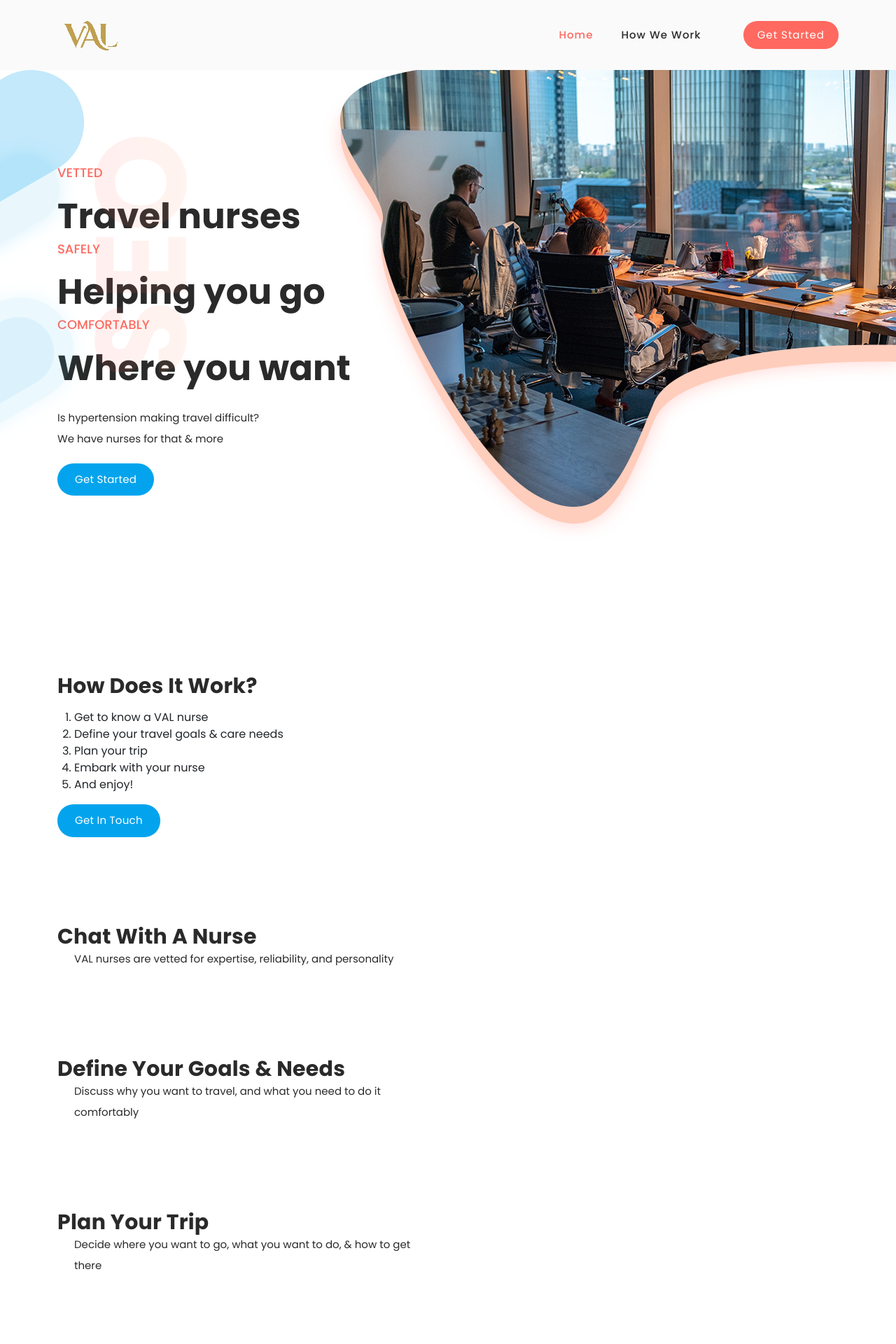
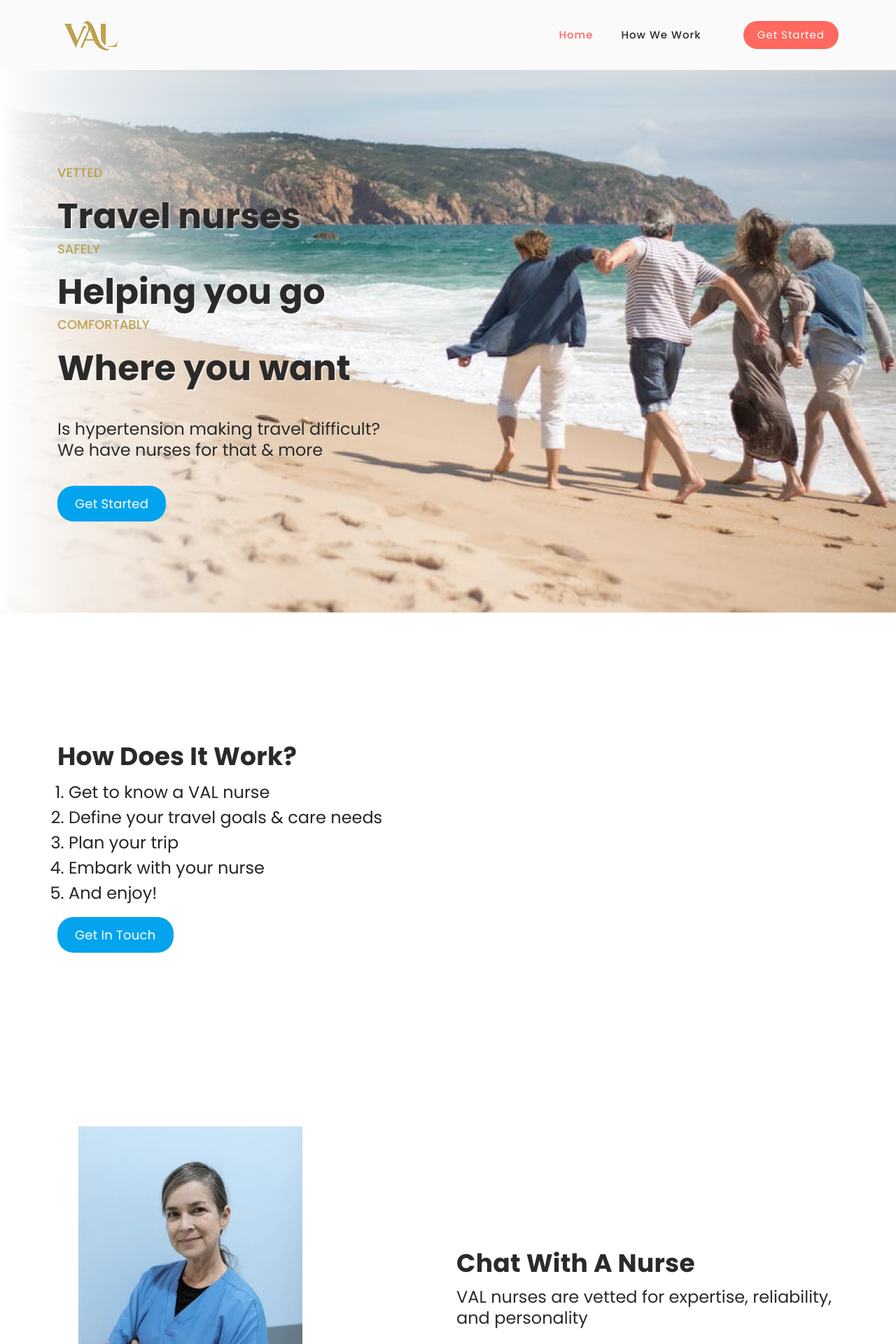
Before and after one commit to SabianF/VAL-landing-page, a PHP site: page / in a window 1280 px wide; the page is wider, and only the part inside the window is pictured. Shown: the top 1920 px of that part at 70% size. Run offline with PHP 8.4, Linux system fonts and the light colour scheme.

Commit message:
feat: updated images

```diff
--- a/assets/css/templatemo-onix-digital.css
+++ b/assets/css/templatemo-onix-digital.css
@@ -87,6 +87,10 @@ html[xmlns] .clearfix {
   height: 1%;
 }
 
+ul, ol {
+  font-size: 24px;
+}
+
 ul {
   padding: 0;
   margin: 0;
@@ -123,9 +127,12 @@ ul {
   margin-bottom: 0px;
 }
 
+
 p {
-  font-size: 15px;
+  font-size: 24px;
   line-height: 30px;
+  padding-top: 16px;
+  padding-bottom: 16px;
   color: #2a2a2a;
 }
 
@@ -176,7 +183,7 @@ body {
 }
 
 .section-heading h2 {
-  font-size: 30px;
+  font-size: 36px;
   text-transform: capitalize;
   color: #2a2a2a;
   font-weight: 700;
@@ -210,7 +217,7 @@ body {
 .main-blue-button a {
   display: inline-block;
   background-color: #03a4ed;
-  font-size: 15px;
+  font-size: 18px;
   font-weight: 400;
   color: #fff;
   text-transform: capitalize;
@@ -222,7 +229,7 @@ body {
 .main-blue-button-hover a {
   display: inline-block;
   background-color: #03a4ed;
-  font-size: 15px;
+  font-size: 18px;
   font-weight: 400;
   color: #fff;
   text-transform: capitalize;
@@ -239,7 +246,7 @@ body {
 .main-red-button a {
   display: inline-block;
   background-color: #ff695f;
-  font-size: 15px;
+  font-size: 18px;
   font-weight: 400;
   color: #fff;
   text-transform: capitalize;
@@ -251,7 +258,7 @@ body {
 .main-red-button-hover a {
   display: inline-block;
   background-color: #ff695f;
-  font-size: 15px;
+  font-size: 18px;
   font-weight: 400;
   color: #fff;
   text-transform: capitalize;
@@ -268,7 +275,7 @@ body {
 .main-white-button a {
   display: inline-block;
   background-color: #fff;
-  font-size: 15px;
+  font-size: 18px;
   font-weight: 400;
   color: #ff695f;
   text-transform: capitalize;
@@ -860,6 +867,7 @@ Banner Style
 */
 
 .main-banner {
+  background-image: linear-gradient(to right, white, transparent, transparent, transparent), url(../images/steps/0-hero.png);
   background-repeat: no-repeat;
   background-position: center center;
   background-size: cover;
@@ -870,7 +878,7 @@ Banner Style
 
 .main-banner:after {
   content: '';
-  background-image: url(../images/baner-dec-left.png);
+  background-image: none;
   background-repeat: no-repeat;
   position: absolute;
   left: 0;
@@ -881,7 +889,7 @@ Banner Style
 
 .main-banner:before {
   content: '';
-  background-image: url(../images/banner-right-image.png);
+  background-image: none;
   background-repeat: no-repeat;
   background-size: cover;
   position: absolute;
@@ -898,7 +906,7 @@ Banner Style
 .main-banner .item h6 {
   text-transform: uppercase;
   font-size: 18px;
-  color: #ff695f;
+  color: #BFA050;
   margin-bottom: 15px;
 }
 
@@ -907,6 +915,7 @@ Banner Style
   font-weight: 700;
   color: #2a2a2a;
   line-height: 72px;
+  text-shadow: 2px 2px 2px rgba(255,255,255,0.5);
 }
 
 .main-banner .item h2 em {
@@ -1076,8 +1085,34 @@ About
   padding-top: 120px;
 }
 
+.about-us img {
+  max-height: 480px;
+  width: auto;
+}
+
+.about-us ul, ol {
+  padding-top: 16px;
+  padding-bottom: 16px;
+  padding-left: 16px;
+}
+
+.about-us .center {
+  display: flex;
+  justify-content: center;
+  align-items: center;
+}
+
+.about-us .container {
+  margin-top: 64px;
+  margin-bottom: 64px;
+}
+
 .about-us .left-image {
   margin-right: 30px;
+}
+
+.about-us .right-image {
+  margin-left: 30px;
 }
 
 .about-us .section-heading h2 {
--- a/index.html
+++ b/index.html
@@ -105,7 +105,6 @@
           <div class="section-heading">
             <h2>How does it work?</h2>
           </div>
-          <div class="container" style="padding-top: 16px; padding-bottom: 16px;">
           <ol>
             <li>Get to know a VAL nurse</li>
             <li>Define your travel goals & care needs</li>
@@ -113,7 +112,6 @@
             <li>Embark with your nurse</li>
             <li>And enjoy!</li>
           </ol>
-          </div>
           <div class="main-blue-button-hover"><a href="https://docs.google.com/forms/d/e/1FAIpQLSeuu-Ph7RXS2bKzWsfSvTS39nbMZWAYTxCTR6eKCrn241yIKA/viewform" target="_blank">Get In Touch</a></div>
         </div>
       </div>
@@ -122,13 +120,34 @@
 
   <div class="about-us section">
     <div class="container">
-      <div class="row">
+      <div class="row center">
+        <div class="col-lg-6">
+          <div class="right-image">
+            <img src="assets/images/steps/1-nurse.png" alt="Smiling nurse photo">
+          </div>
+        </div>
         <div class="col-lg-6">
           <div class="section-heading">
             <h2>Chat with a nurse</h2>
           </div>
+          <p>VAL nurses are vetted for expertise, reliability, and personality</p>
+        </div>
+      </div>
+    </div>
+  </div>
+
+  <div class="about-us section">
     <div class="container">
-            <p>VAL nurses are vetted for expertise, reliability, and personality</p>
+      <div class="row center">
+        <div class="col-lg-6">
+          <div class="section-heading">
+            <h2>Define your goals & needs</h2>
+          </div>
+          <p>Discuss why you want to travel, and what you need to do it comfortably</p>
+        </div>
+        <div class="col-lg-6">
+          <div class="right-image">
+            <img src="assets/images/steps/2-plan.png" alt="Smiling nurse photo">
           </div>
         </div>
       </div>
@@ -137,13 +156,34 @@
 
   <div class="about-us section">
     <div class="container">
-      <div class="row">
+      <div class="row center">
+        <div class="col-lg-6">
+          <div class="right-image">
+            <img src="assets/images/steps/3-map.png" alt="Smiling nurse photo">
+          </div>
+        </div>
         <div class="col-lg-6">
           <div class="section-heading">
-            <h2>Define your goals & needs</h2>
+            <h2>Plan your trip</h2>
           </div>
+          <p>Decide where you want to go, what you want to do, & how to get there</p>
+        </div>
+      </div>
+    </div>
+  </div>
+
+  <div class="about-us section">
     <div class="container">
-            <p>Discuss why you want to travel, and what you need to do it comfortably</p>
+      <div class="row center">
+        <div class="col-lg-6">
+          <div class="section-heading">
+            <h2>Embark with your nurse</h2>
+          </div>
+          <p>Your nurse keeps an eye on your health, and knows what to do</p>
+        </div>
+        <div class="col-lg-6">
+          <div class="right-image">
+            <img src="assets/images/steps/4-embark.png" alt="Smiling nurse photo">
           </div>
         </div>
       </div>
@@ -152,44 +192,17 @@
 
   <div class="about-us section">
     <div class="container">
-      <div class="row">
+      <div class="row center">
         <div class="col-lg-6">
-          <div class="section-heading">
-            <h2>Plan your trip</h2>
-          </div>
-          <div class="container">
-            <p>Decide where you want to go, what you want to do, & how to get there</p>
+          <div class="right-image">
+            <img src="assets/images/steps/5-enjoy.png" alt="Smiling nurse photo">
           </div>
         </div>
-      </div>
-    </div>
-  </div>
-
-  <div class="about-us section">
-    <div class="container">
-      <div class="row">
-        <div class="col-lg-6">
-          <div class="section-heading">
-            <h2>Embark with your nurse</h2>
-          </div>
-          <div class="container">
-            <p>Your nurse keeps an eye on your health, and knows what to do</p>
-          </div>
-        </div>
-      </div>
-    </div>
-  </div>
-
-  <div class="about-us section">
-    <div class="container">
-      <div class="row">
         <div class="col-lg-6">
           <div class="section-heading">
             <h2>Enjoy your trip!</h2>
           </div>
-          <div class="container">
           <p>Now you can safely and comfortably enjoy your whole trip</p>
-          </div>
         </div>
       </div>
     </div>
@@ -201,7 +214,7 @@
 
   <footer>
     <div class="container">
-      <div class="row">
+      <div class="row center">
         <div class="col-lg-16">
           <div class="about footer-item">
             <div class="logo">
@@ -209,9 +222,7 @@
             </div>
           </div>
           <h2>Want to learn more?</h2>
-          <div class="container" style="padding-top: 16px; padding-bottom: 16px;">
           <p>Have questions about pricing, resources, or how to book?</p>
-          </div>
           <div class="main-blue-button-hover"><a href="https://docs.google.com/forms/d/e/1FAIpQLSeuu-Ph7RXS2bKzWsfSvTS39nbMZWAYTxCTR6eKCrn241yIKA/viewform" target="_blank">Get In Touch</a></div>
         </div>
       </div>
```
Also changed, not shown: assets/images/footer-dec.png, assets/images/steps/0-hero.png (added), assets/images/steps/1-nurse.png (added), assets/images/steps/2-plan.png (added), assets/images/steps/3-map.png (added), assets/images/steps/4-embark.png (added), 1 other file. Lines whose indentation alone changed are shown as unchanged.
